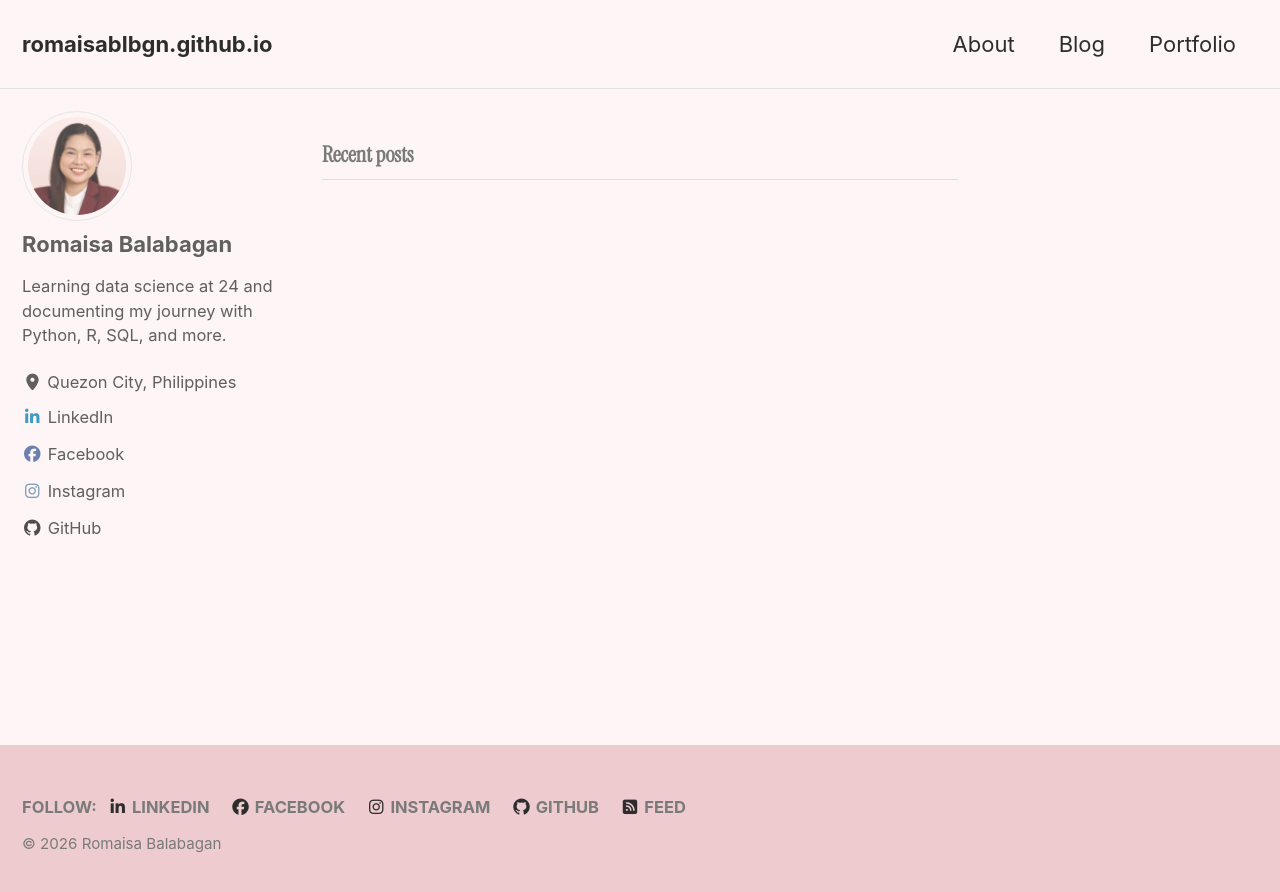
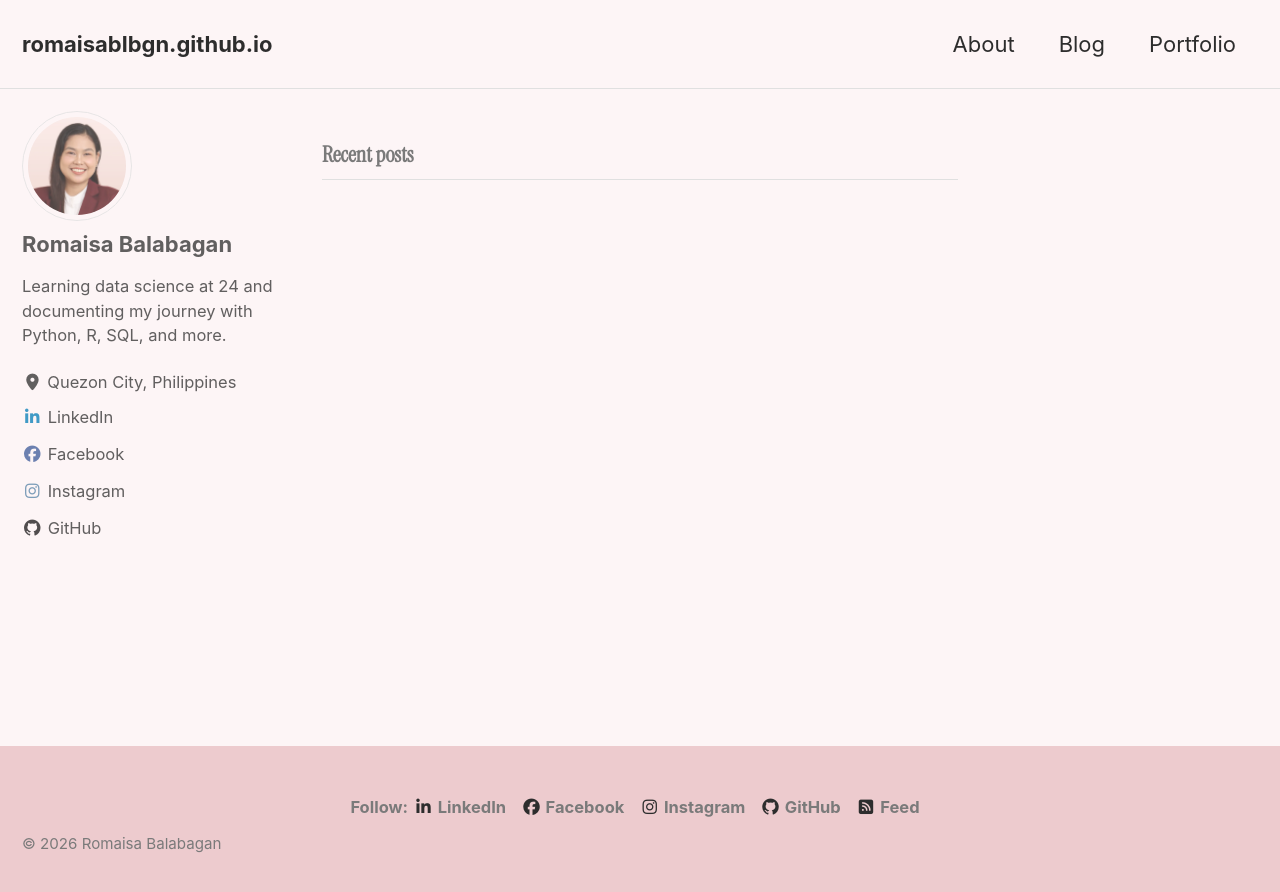
Before and after one commit to romaisablbgn/romaisablbgn.github.io, a Jekyll site: the page built from index.html, in a window 1280 px wide. Shown: the top 892 px of the page. Built offline with Jekyll 4.4.1, drawn with Linux system fonts in a browser that asks for light colours; cached includes are drawn as plain includes; some web fonts are replaced; the list of posts is cut into pages by our own code.

Commit message:
Update _footer.scss

```diff
--- a/_sass/minimal-mistakes/_footer.scss
+++ b/_sass/minimal-mistakes/_footer.scss
@@ -73,8 +73,11 @@
 
 .page__footer-follow {
   ul {
-    margin: 0 !important;
-    padding: 0 !important;
+    display: flex;
+    justify-content: center;
+    flex-wrap: wrap; // wrap on small screens
+    padding: 0;
+    margin: 0;
     list-style-type: none !important;
   }
 
@@ -84,7 +87,7 @@
     padding-bottom: 5px !important;
     font-family: $sans-serif-narrow !important;
     font-size: $type-size-6 !important;
-    text-transform: uppercase !important;
+    text-transform: normal !important;
   }
 
   li + li::before {
```
